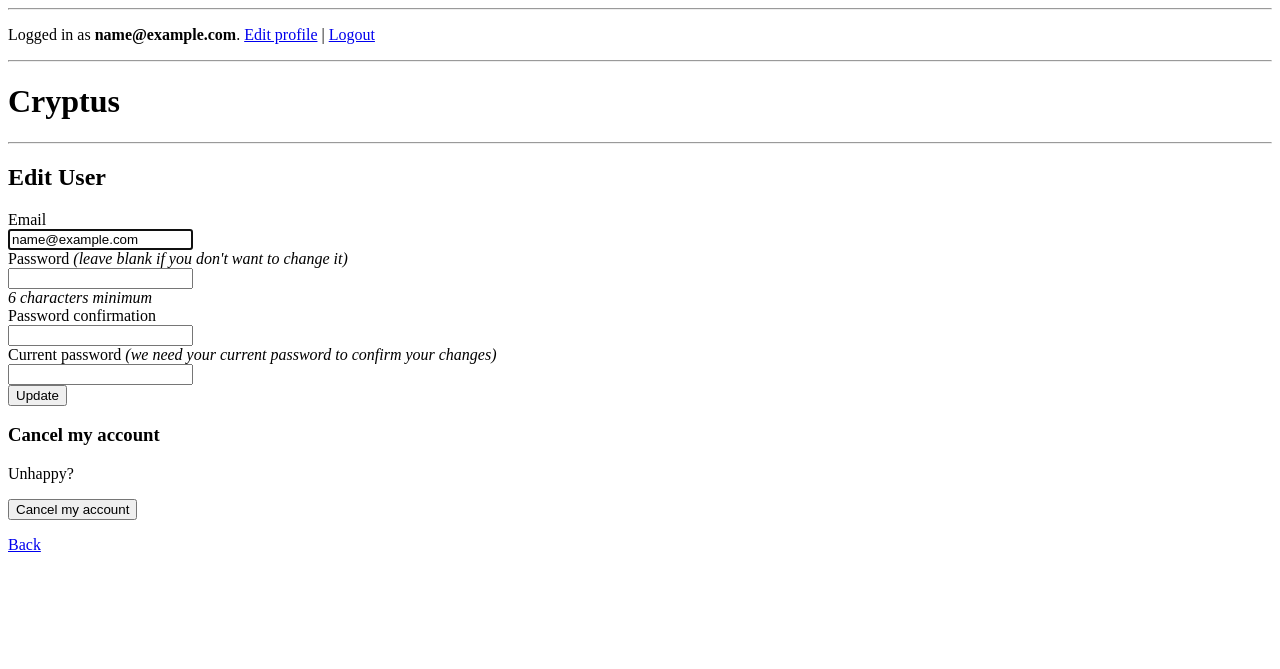
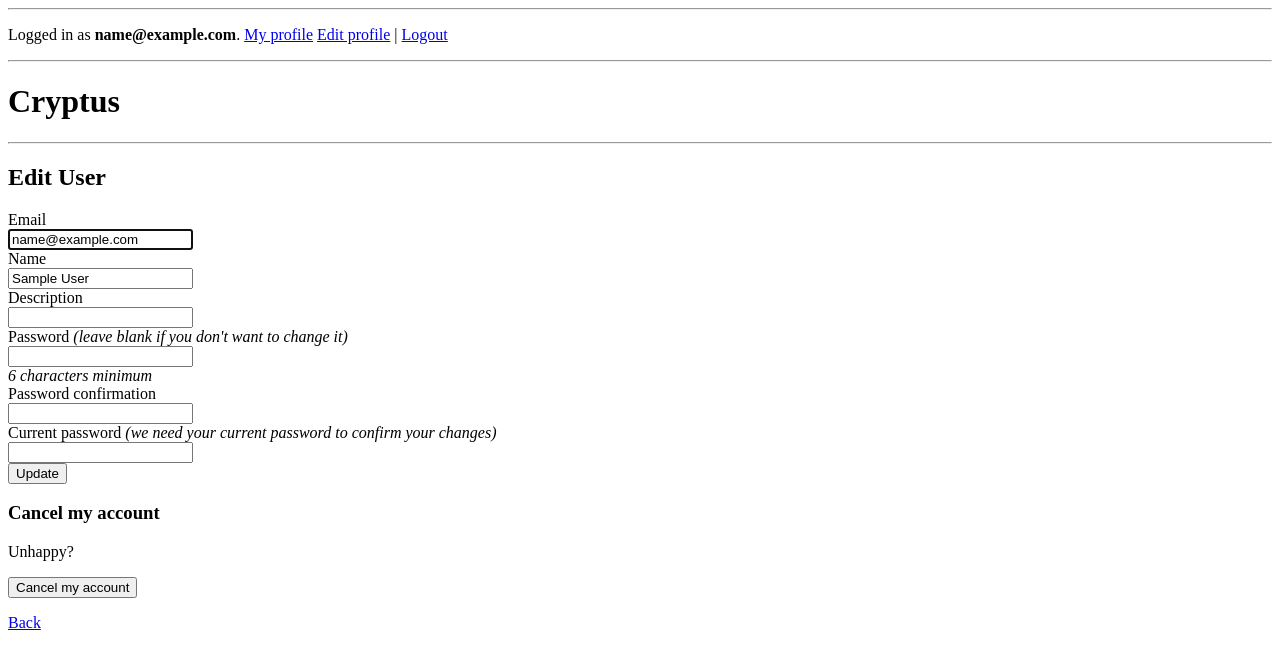
Before and after one commit to smithapriya/Cryptus, a Rails app: page /users/edit in a window 1280 px wide. Shown: the top 669 px of the page. Run offline with Rails 7, Linux system fonts and the light colour scheme; the visitor is signed in with stand-in values (Sample User, id 1); style sheets or scripts are compiled from the project's sources.

Commit message:
user model: profile access through id

```diff
--- a/app/controllers/application_controller.rb
+++ b/app/controllers/application_controller.rb
@@ -2,4 +2,5 @@
     protect_from_forgery with: :exception
     # Force users to login before doing anything.
     before_action :authenticate_user!
+
 end
--- a/app/controllers/users_controller.rb
+++ b/app/controllers/users_controller.rb
@@ -2,5 +2,6 @@
   before_action :authenticate_user!
 
   def show
+  	@user = User.find(params[:id])
   end
 end
--- a/app/views/layouts/application.html.erb
+++ b/app/views/layouts/application.html.erb
@@ -26,6 +26,7 @@
     <p>
       <% if user_signed_in? %>
         Logged in as <strong><%= current_user.email %></strong>.
+        <%= link_to 'My profile', profile_path(current_user), :class => 'user' %>
         <%= link_to 'Edit profile', edit_user_registration_path, :class => 'navbar-link' %>   |
         <%= link_to "Logout", destroy_user_session_path, method: :delete, :class => 'navbar-link'  %>
       <% else %>
--- a/app/views/users/registrations/edit.html.erb
+++ b/app/views/users/registrations/edit.html.erb
@@ -6,6 +6,16 @@
   <div class="field">
     <%= f.label :email %><br />
     <%= f.email_field :email, autofocus: true %>
+  </div>
+
+  <div class="field">
+    <%= f.label :name %><br />
+    <%= f.text_field :name, autofocus: true %>
+  </div>
+
+  <div class="field">
+    <%= f.label :description %><br />
+    <%= f.text_field :description, autofocus: true %>
   </div>
 
   <% if devise_mapping.confirmable? && resource.pending_reconfirmation? %>
--- a/app/views/users/registrations/new.html.erb
+++ b/app/views/users/registrations/new.html.erb
@@ -6,6 +6,11 @@
   <div class="field">
     <%= f.label :email %><br />
     <%= f.email_field :email, autofocus: true %>
+  </div>
+
+  <div class="field">
+    <%= f.label :name %><br />
+    <%= f.text_field :name, autofocus: true %>
   </div>
 
   <div class="field">
--- a/app/views/users/show.html.erb
+++ b/app/views/users/show.html.erb
@@ -1,2 +1,5 @@
 <h2> User </h2>
-<p>Email: <%= current_user.email if current_user.email %></p>
+<p>Email: <%= @user.email if @user.email %></p>
+<p>Name: <%= @user.name if @user.name %></p>
+<p>Description: <%= @user.description if @user.description %></p>
+<%= link_to "Back", root_path %>
--- a/config/routes.rb
+++ b/config/routes.rb
@@ -1,11 +1,11 @@
 Rails.application.routes.draw do
-  devise_for :users
+  devise_for :users, :controllers => { registrations: 'registrations' }
   # root_url is needed for Devise Gem.
   # root to: "home#index"
   root "home#index"
   resources :users
-  get "users/show", to: "users#show", as: "profile"
-  get "profile" => redirect("users/show")
+  get "users/:name", to: "users#show", as: "profile"
+  #get "profile" => redirect("users/show")
   get "*path" => redirect("/")
   # For details on the DSL available within this file, see http://guides.rubyonrails.org/routing.html
 end
--- /dev/null
+++ b/db/migrate/20171116001845_add_name_to_users.rb
@@ -0,0 +1,5 @@
+class AddNameToUsers < ActiveRecord::Migration[5.1]
+  def change
+    add_column :users, :name, :string
+  end
+end
--- /dev/null
+++ b/db/migrate/20171116010925_add_description_to_users.rb
@@ -0,0 +1,5 @@
+class AddDescriptionToUsers < ActiveRecord::Migration[5.1]
+  def change
+    add_column :users, :description, :string
+  end
+end
```
Also changed, not shown: app/controllers/registrations_controller.rb (added, +12 -0 lines), db/schema.rb.
